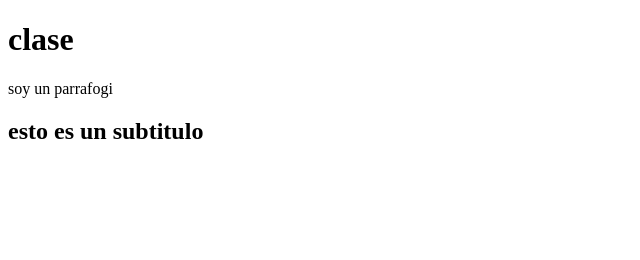
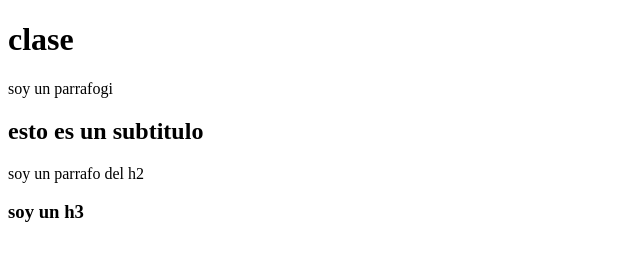
Before and after one commit to ignaciobaclini/git, a plain HTML site: page index.html in a window 1280 px wide. Shown: the whole page, without its empty margins (0-640 px from the left). Drawn offline with Linux system fonts and the light colour scheme.

Commit message:
agregue un h3

```diff
--- a/index.html
+++ b/index.html
@@ -4,12 +4,15 @@
     <meta charset="UTF-8">
     <meta http-equiv="X-UA-Compatible" content="IE=edge">
     <meta name="viewport" content="width=device-width, initial-scale=1.0">
+    <link rel="stylesheet" href="css/style.css">
     <title>clase 09</title>
 </head>
 <body>
     <h1>clase</h1>
     <p>soy un parrafogi</p>
     <h2>esto es un subtitulo</h2>
+    <p>soy un parrafo del h2</p>
+    <h3>soy un h3</h3>
 
 </body>
 </html>
```
Also changed, not shown: css/style.css (added).
